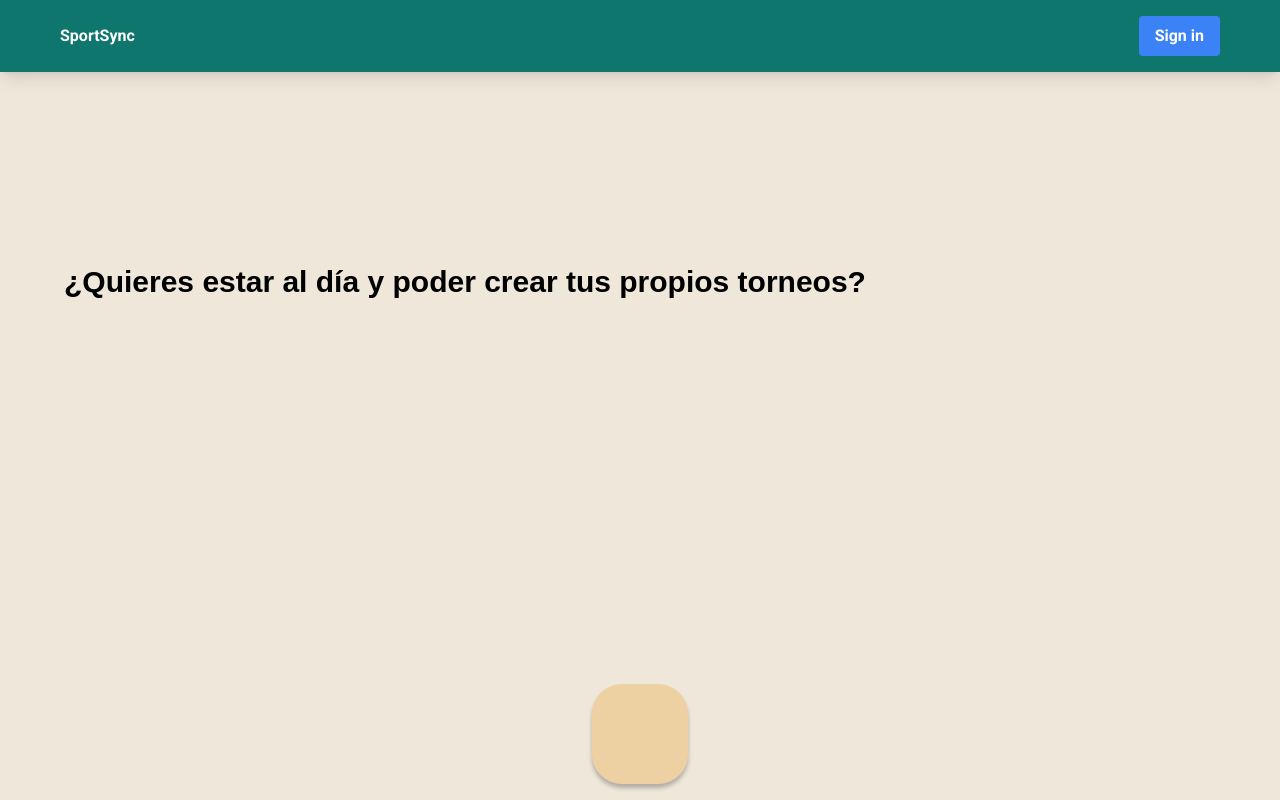
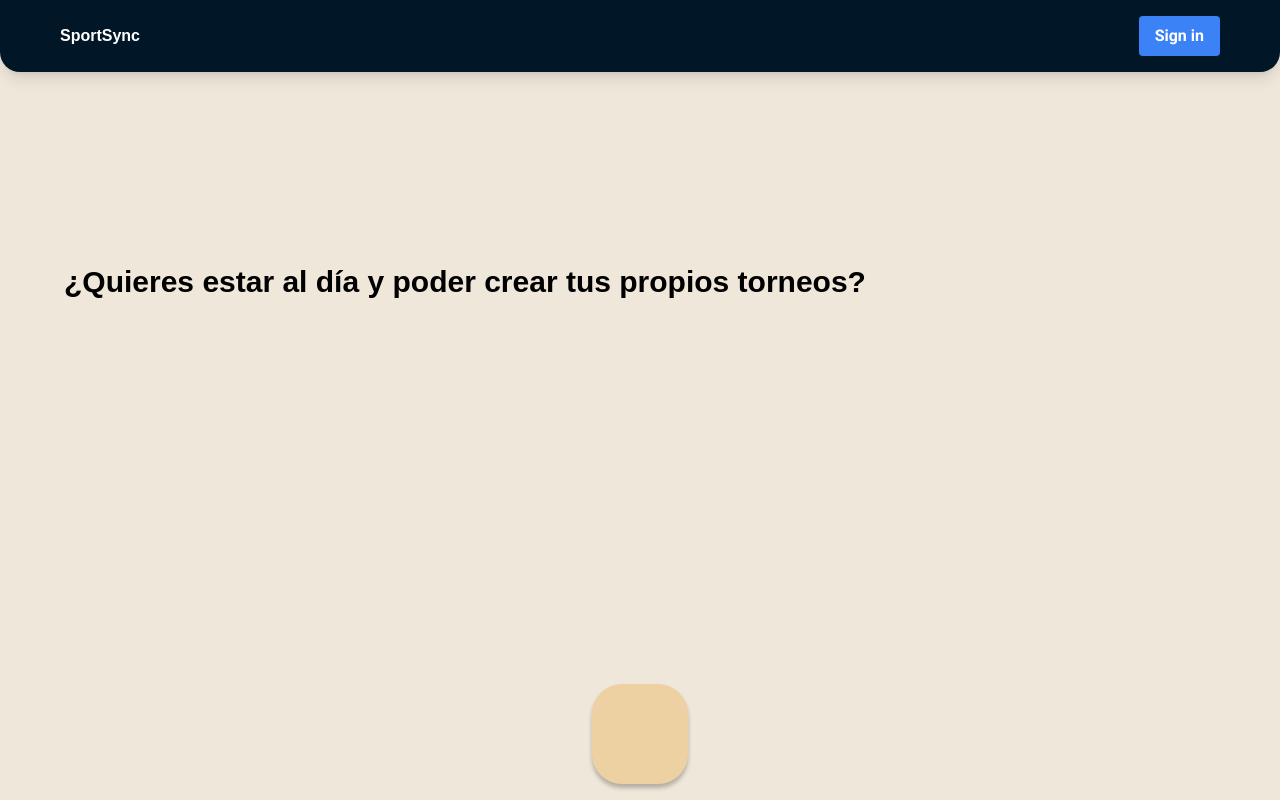
Before and after one commit to H4r0l/SportSync, a Next.js app: page / in a window 1280 px wide. Built offline with nearby package versions, Linux system fonts and the light colour scheme; no server answers.

Commit message:
Feat: Major change for the topbar look & feel

```diff
--- a/components/Topbar.jsx
+++ b/components/Topbar.jsx
@@ -15,12 +15,12 @@ const Topbar = () => {
   const loggedIn = session && session.user
   return (
     <nav
-      className="relative flex w-full flex-wrap items-center justify-between bg-teal-700 py-2 text-gray-700 shadow-lg hover:text-gray-900 focus:text-gray-700 dark:bg-gray-600 lg:py-4 "
+      className="relative flex w-full flex-wrap rounded-b-[20px] items-center justify-between bg-[#011627] py-8 text-gray-700 shadow-lg hover:text-gray-900 focus:text-gray-700 lg:py-4 "
       data-te-navbar-ref
     >
       <div className="flex w-full flex-wrap items-center justify-between px-3 mx-12">
         <Link href="/">
-          <div className="font-bold text-white font-family-[Mada]">SportSync</div>
+          <div className="font-bold text-white font-sans">SportSync</div>
         </Link>
 
         <button
```
